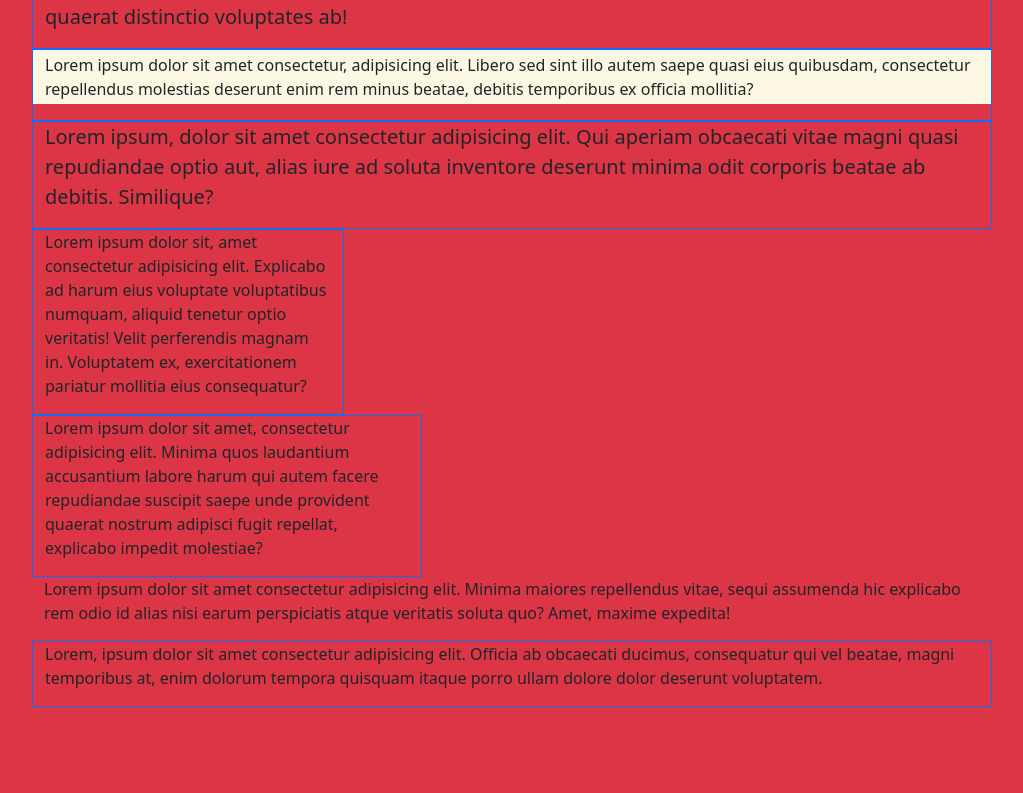
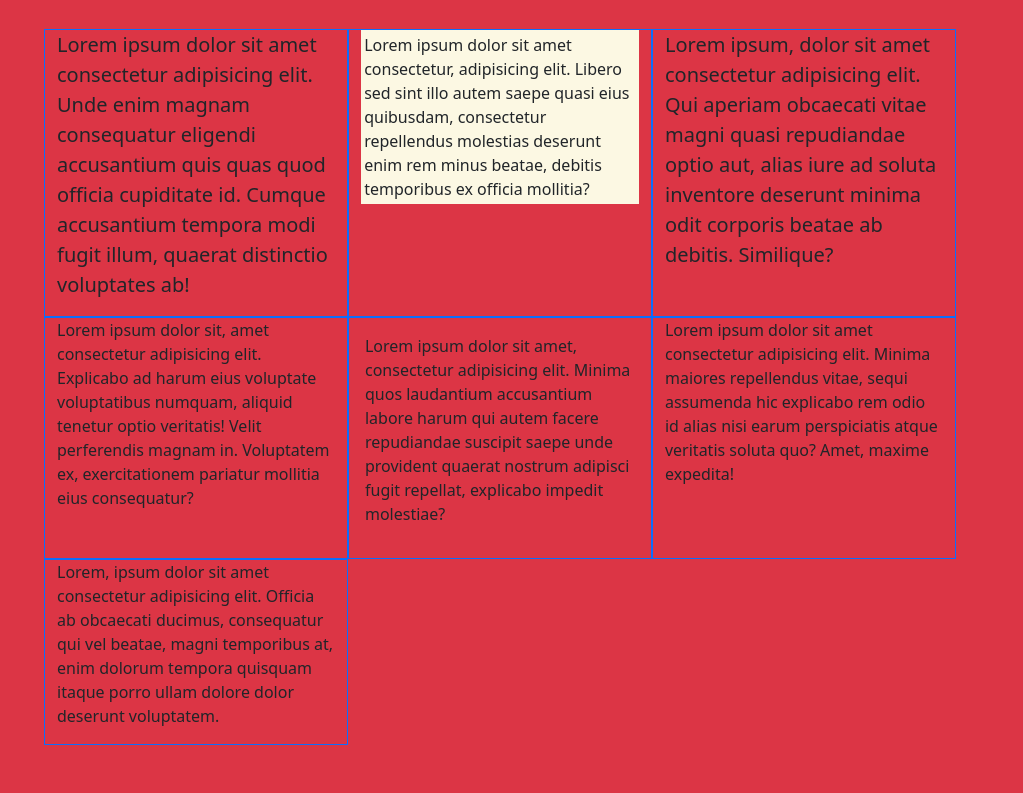
Before and after one commit to dd90z/BoostrapDay1, a plain HTML site: page bootstrap-i1.html in a window 1280 px wide. Shown: the part 219-1012 px from the top of the page, without its empty margins (16-1039 px from the left). Before the commit the page ends 974 px from the top, so only its background shows below. Drawn offline with nearby package versions, Linux system fonts and the light colour scheme.

Commit message:
3 rows and 3 cols done

```diff
--- a/bootstrap-i1.html
+++ b/bootstrap-i1.html
@@ -1,42 +1,106 @@
 <!DOCTYPE html>
 <html lang="en">
   <head>
-    <meta charset="UTF-8">
-    <meta http-equiv="X-UA-Compatible" content="IE=edge">
-    <meta name="viewport" content="width=device-width, initial-scale=1.0">
+    <meta charset="UTF-8" />
+    <meta http-equiv="X-UA-Compatible" content="IE=edge" />
+    <meta name="viewport" content="width=device-width, initial-scale=1.0" />
     <title>BoostrapDay1</title>
-    <link href="https://cdn.jsdelivr.net/npm/bootstrap@5.1.3/dist/css/bootstrap.min.css" rel="stylesheet" integrity="sha384-1BmE4kWBq78iYhFldvKuhfTAU6auU8tT94WrHftjDbrCEXSU1oBoqyl2QvZ6jIW3" crossorigin="anonymous">
-
+    <link
+      href="https://cdn.jsdelivr.net/npm/bootstrap@5.1.3/dist/css/bootstrap.min.css"
+      rel="stylesheet"
+      integrity="sha384-1BmE4kWBq78iYhFldvKuhfTAU6auU8tT94WrHftjDbrCEXSU1oBoqyl2QvZ6jIW3"
+      crossorigin="anonymous"
+    />
   </head>
   <body class="bg-danger w-75 m-5">
     <nav class="navbar navbar-expand-sm navbar-light bg-primary">
       <div class="container-fluid">
         <a class="navbar-brand" href="#"></a>
-                <button class="navbar-toggler" type="button" data-toggle="collapse" data-target="#navbarID"
-                    aria-controls="navbarID" aria-expanded="false" aria-label="Toggle navigation">
+        <button
+          class="navbar-toggler"
+          type="button"
+          data-toggle="collapse"
+          data-target="#navbarID"
+          aria-controls="navbarID"
+          aria-expanded="false"
+          aria-label="Toggle navigation"
+        >
           <span class="navbar-toggler-icon"></span>
         </button>
         <div class="collapse navbar-collapse" id="navbarID">
           <div class="navbar-nav">
             <a class="nav-link active" aria-current="page" href="#">Home</a>
-
           </div>
         </div>
       </div>
     </nav>
-    <div class="container ">
-    <h1 class="h1">Bootrap Day1</h1>
-    <div class="row border border-primary"><p class="lead">Lorem ipsum dolor sit amet consectetur adipisicing elit. Unde enim magnam consequatur eligendi accusantium quis quas quod officia cupiditate id. Cumque accusantium tempora modi fugit illum, quaerat distinctio voluptates ab!</p></div>
-    <div class="row border border-primary"><p class="mark">Lorem ipsum dolor sit amet consectetur, adipisicing elit. Libero sed sint illo autem saepe quasi eius quibusdam, consectetur repellendus molestias deserunt enim rem minus beatae, debitis temporibus ex officia mollitia?</p></div>
-    <div class="row border border-primary"><p class="blockquote">Lorem ipsum, dolor sit amet consectetur adipisicing elit. Qui aperiam obcaecati vitae magni quasi repudiandae optio aut, alias iure ad soluta inventore deserunt minima odit corporis beatae ab debitis. Similique?</p></div>
+    <h1 class="p m-5">Bootrap Day1</h1>
+    <div class="container row">
 
-    <div class="row border border-primary col-4"><p>Lorem ipsum dolor sit, amet consectetur adipisicing elit. Explicabo ad harum eius voluptate voluptatibus numquam, aliquid tenetur optio veritatis! Velit perferendis magnam in. Voluptatem ex, exercitationem pariatur mollitia eius consequatur?</p></div>
-    <div class="row border border-primary col-5"><p  >Lorem ipsum dolor sit amet, consectetur adipisicing elit. Minima quos laudantium accusantium labore harum qui autem facere repudiandae suscipit saepe unde provident quaerat nostrum adipisci fugit repellat, explicabo impedit molestiae?</p></div>
-    <div div="row border border-primary"><p>Lorem ipsum dolor sit amet consectetur adipisicing elit. Minima maiores repellendus vitae, sequi assumenda hic explicabo rem odio id alias nisi earum perspiciatis atque veritatis soluta quo? Amet, maxime expedita!</p></div>
-    <div class="row border border-primary"><p>Lorem, ipsum dolor sit amet consectetur adipisicing elit. Officia ab obcaecati ducimus, consequatur qui vel beatae, magni temporibus at, enim dolorum tempora quisquam itaque porro ullam dolore dolor deserunt voluptatem.</p></div>
+      <div class="col-4 border border-primary">
+        <p class="lead">
+          Lorem ipsum dolor sit amet consectetur adipisicing elit. Unde enim
+          magnam consequatur eligendi accusantium quis quas quod officia
+          cupiditate id. Cumque accusantium tempora modi fugit illum, quaerat
+          distinctio voluptates ab!
+        </p>
       </div>
-    <script src="https://cdn.jsdelivr.net/npm/bootstrap@5.1.3/dist/js/bootstrap.bundle.min.js" integrity="sha384-ka7Sk0Gln4gmtz2MlQnikT1wXgYsOg+OMhuP+IlRH9sENBO0LRn5q+8nbTov4+1p" crossorigin="anonymous"></script>
+      <div class="col-4 border border-primary">
+        <p class="mark">
+          Lorem ipsum dolor sit amet consectetur, adipisicing elit. Libero sed
+          sint illo autem saepe quasi eius quibusdam, consectetur repellendus
+          molestias deserunt enim rem minus beatae, debitis temporibus ex
+          officia mollitia?
+        </p>
       </div>
+      <div class="col-4 border border-primary">
+        <p class="blockquote">
+          Lorem ipsum, dolor sit amet consectetur adipisicing elit. Qui aperiam
+          obcaecati vitae magni quasi repudiandae optio aut, alias iure ad
+          soluta inventore deserunt minima odit corporis beatae ab debitis.
+          Similique?
+        </p>
+      </div>
+
+      <div class="border border-primary col-4 ">
+        <p>
+          Lorem ipsum dolor sit, amet consectetur adipisicing elit. Explicabo ad
+          harum eius voluptate voluptatibus numquam, aliquid tenetur optio
+          veritatis! Velit perferendis magnam in. Voluptatem ex, exercitationem
+          pariatur mollitia eius consequatur?
+        </p>
+      </div>
+      <div class="border border-primary col-4 p-3">
+        <p>
+          Lorem ipsum dolor sit amet, consectetur adipisicing elit. Minima quos
+          laudantium accusantium labore harum qui autem facere repudiandae
+          suscipit saepe unde provident quaerat nostrum adipisci fugit repellat,
+          explicabo impedit molestiae?
+        </p>
+      </div>
+      <div class="col-4 border border-primary">
+        <p>
+          Lorem ipsum dolor sit amet consectetur adipisicing elit. Minima
+          maiores repellendus vitae, sequi assumenda hic explicabo rem odio id
+          alias nisi earum perspiciatis atque veritatis soluta quo? Amet, maxime
+          expedita!
+        </p>
+      </div>
+      <div class="col-4 border border-primary">
+        <p>
+          Lorem, ipsum dolor sit amet consectetur adipisicing elit. Officia ab
+          obcaecati ducimus, consequatur qui vel beatae, magni temporibus at,
+          enim dolorum tempora quisquam itaque porro ullam dolore dolor deserunt
+          voluptatem.
+        </p>
+      </div>
+    </div>
+
+      <script
+        src="https://cdn.jsdelivr.net/npm/bootstrap@5.1.3/dist/js/bootstrap.bundle.min.js"
+        integrity="sha384-ka7Sk0Gln4gmtz2MlQnikT1wXgYsOg+OMhuP+IlRH9sENBO0LRn5q+8nbTov4+1p"
+        crossorigin="anonymous"
+      ></script>
 
   </body>
 </html>
```
Lines whose indentation alone changed are shown as unchanged.
